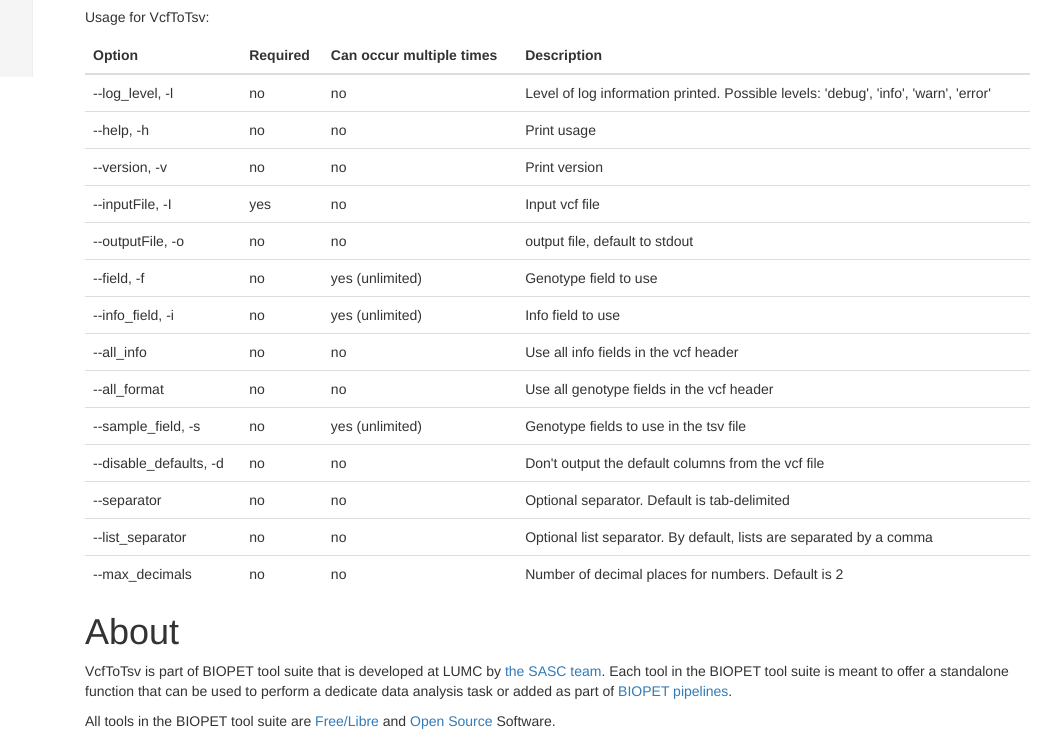
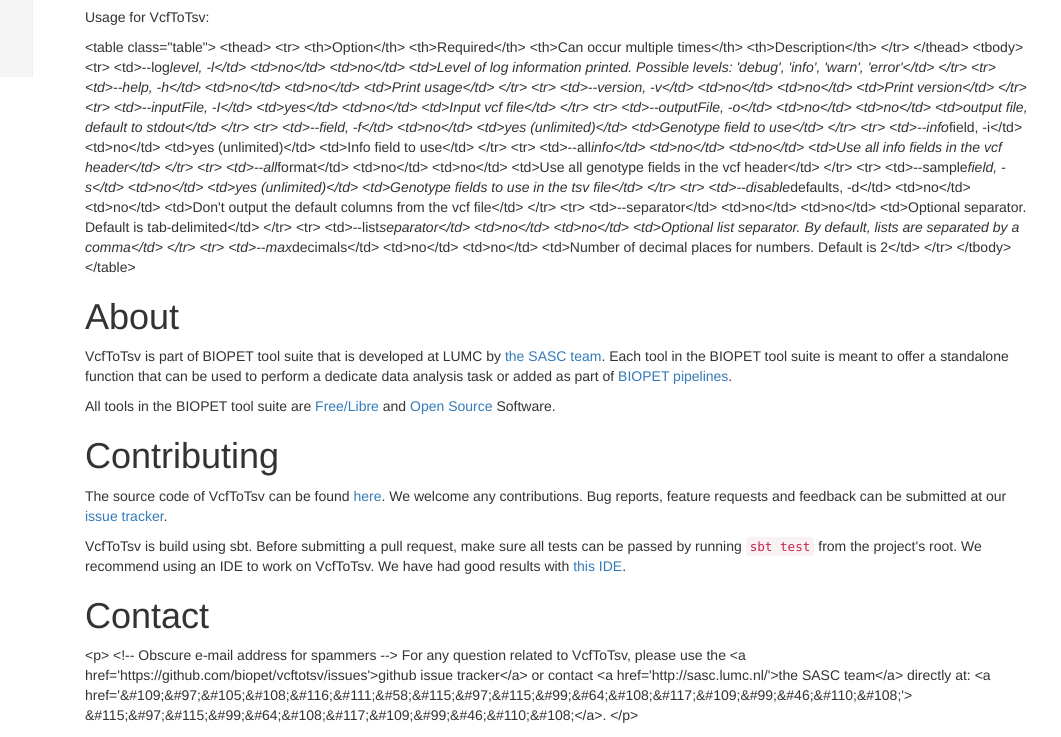
Before and after one commit to biopet/vcftotsv, a plain HTML site: page develop/index.html in a window 1280 px wide. Shown: the part 723-1460 px from the top of the page, without its empty margins (180-1241 px from the left). Drawn offline with nearby package versions, Linux system fonts and the light colour scheme.

Commit message:
updated site

```diff
--- a/develop/index.html
+++ b/develop/index.html
@@ -107,102 +107,102 @@
 
         <h2 id="usage" class="section">Usage</h2>
         <p>Usage for VcfToTsv:</p>
-        <table class="table">
-          <thead>
-            <tr>
-              <th>Option</th>
-              <th>Required</th>
-              <th>Can occur multiple times</th>
-              <th>Description</th>
-            </tr>
-          </thead>
-          <tbody>
-            <tr>
-              <td>--log_level, -l</td>
-              <td>no</td>
-              <td>no</td>
-              <td>Level of log information printed. Possible levels: &#39;debug&#39;, &#39;info&#39;, &#39;warn&#39;, &#39;error&#39;</td>
-            </tr>
-            <tr>
-              <td>--help, -h</td>
-              <td>no</td>
-              <td>no</td>
-              <td>Print usage</td>
-            </tr>
-            <tr>
-              <td>--version, -v</td>
-              <td>no</td>
-              <td>no</td>
-              <td>Print version</td>
-            </tr>
-            <tr>
-              <td>--inputFile, -I</td>
-              <td>yes</td>
-              <td>no</td>
-              <td>Input vcf file</td>
-            </tr>
-            <tr>
-              <td>--outputFile, -o</td>
-              <td>no</td>
-              <td>no</td>
-              <td>output file, default to stdout</td>
-            </tr>
-            <tr>
-              <td>--field, -f</td>
-              <td>no</td>
-              <td>yes (unlimited)</td>
-              <td>Genotype field to use</td>
-            </tr>
-            <tr>
-              <td>--info_field, -i</td>
-              <td>no</td>
-              <td>yes (unlimited)</td>
-              <td>Info field to use</td>
-            </tr>
-            <tr>
-              <td>--all_info</td>
-              <td>no</td>
-              <td>no</td>
-              <td>Use all info fields in the vcf header</td>
-            </tr>
-            <tr>
-              <td>--all_format</td>
-              <td>no</td>
-              <td>no</td>
-              <td>Use all genotype fields in the vcf header</td>
-            </tr>
-            <tr>
-              <td>--sample_field, -s</td>
-              <td>no</td>
-              <td>yes (unlimited)</td>
-              <td>Genotype fields to use in the tsv file</td>
-            </tr>
-            <tr>
-              <td>--disable_defaults, -d</td>
-              <td>no</td>
-              <td>no</td>
-              <td>Don&#39;t output the default columns from the vcf file</td>
-            </tr>
-            <tr>
-              <td>--separator</td>
-              <td>no</td>
-              <td>no</td>
-              <td>Optional separator. Default is tab-delimited</td>
-            </tr>
-            <tr>
-              <td>--list_separator</td>
-              <td>no</td>
-              <td>no</td>
-              <td>Optional list separator. By default, lists are separated by a comma</td>
-            </tr>
-            <tr>
-              <td>--max_decimals</td>
-              <td>no</td>
-              <td>no</td>
-              <td>Number of decimal places for numbers. Default is 2</td>
-            </tr>
-          </tbody>
-        </table>
+        <p>&lt;table class=&quot;table&quot;&gt;
+          &lt;thead&gt;
+            &lt;tr&gt;
+              &lt;th&gt;Option&lt;/th&gt;
+              &lt;th&gt;Required&lt;/th&gt;
+              &lt;th&gt;Can occur multiple times&lt;/th&gt;
+              &lt;th&gt;Description&lt;/th&gt;
+            &lt;/tr&gt;
+          &lt;/thead&gt;
+          &lt;tbody&gt;
+            &lt;tr&gt;
+              &lt;td&gt;--log<em>level, -l&lt;/td&gt;
+              &lt;td&gt;no&lt;/td&gt;
+              &lt;td&gt;no&lt;/td&gt;
+              &lt;td&gt;Level of log information printed. Possible levels: &#39;debug&#39;, &#39;info&#39;, &#39;warn&#39;, &#39;error&#39;&lt;/td&gt;
+            &lt;/tr&gt;
+            &lt;tr&gt;
+              &lt;td&gt;--help, -h&lt;/td&gt;
+              &lt;td&gt;no&lt;/td&gt;
+              &lt;td&gt;no&lt;/td&gt;
+              &lt;td&gt;Print usage&lt;/td&gt;
+            &lt;/tr&gt;
+            &lt;tr&gt;
+              &lt;td&gt;--version, -v&lt;/td&gt;
+              &lt;td&gt;no&lt;/td&gt;
+              &lt;td&gt;no&lt;/td&gt;
+              &lt;td&gt;Print version&lt;/td&gt;
+            &lt;/tr&gt;
+            &lt;tr&gt;
+              &lt;td&gt;--inputFile, -I&lt;/td&gt;
+              &lt;td&gt;yes&lt;/td&gt;
+              &lt;td&gt;no&lt;/td&gt;
+              &lt;td&gt;Input vcf file&lt;/td&gt;
+            &lt;/tr&gt;
+            &lt;tr&gt;
+              &lt;td&gt;--outputFile, -o&lt;/td&gt;
+              &lt;td&gt;no&lt;/td&gt;
+              &lt;td&gt;no&lt;/td&gt;
+              &lt;td&gt;output file, default to stdout&lt;/td&gt;
+            &lt;/tr&gt;
+            &lt;tr&gt;
+              &lt;td&gt;--field, -f&lt;/td&gt;
+              &lt;td&gt;no&lt;/td&gt;
+              &lt;td&gt;yes (unlimited)&lt;/td&gt;
+              &lt;td&gt;Genotype field to use&lt;/td&gt;
+            &lt;/tr&gt;
+            &lt;tr&gt;
+              &lt;td&gt;--info</em>field, -i&lt;/td&gt;
+              &lt;td&gt;no&lt;/td&gt;
+              &lt;td&gt;yes (unlimited)&lt;/td&gt;
+              &lt;td&gt;Info field to use&lt;/td&gt;
+            &lt;/tr&gt;
+            &lt;tr&gt;
+              &lt;td&gt;--all<em>info&lt;/td&gt;
+              &lt;td&gt;no&lt;/td&gt;
+              &lt;td&gt;no&lt;/td&gt;
+              &lt;td&gt;Use all info fields in the vcf header&lt;/td&gt;
+            &lt;/tr&gt;
+            &lt;tr&gt;
+              &lt;td&gt;--all</em>format&lt;/td&gt;
+              &lt;td&gt;no&lt;/td&gt;
+              &lt;td&gt;no&lt;/td&gt;
+              &lt;td&gt;Use all genotype fields in the vcf header&lt;/td&gt;
+            &lt;/tr&gt;
+            &lt;tr&gt;
+              &lt;td&gt;--sample<em>field, -s&lt;/td&gt;
+              &lt;td&gt;no&lt;/td&gt;
+              &lt;td&gt;yes (unlimited)&lt;/td&gt;
+              &lt;td&gt;Genotype fields to use in the tsv file&lt;/td&gt;
+            &lt;/tr&gt;
+            &lt;tr&gt;
+              &lt;td&gt;--disable</em>defaults, -d&lt;/td&gt;
+              &lt;td&gt;no&lt;/td&gt;
+              &lt;td&gt;no&lt;/td&gt;
+              &lt;td&gt;Don&#39;t output the default columns from the vcf file&lt;/td&gt;
+            &lt;/tr&gt;
+            &lt;tr&gt;
+              &lt;td&gt;--separator&lt;/td&gt;
+              &lt;td&gt;no&lt;/td&gt;
+              &lt;td&gt;no&lt;/td&gt;
+              &lt;td&gt;Optional separator. Default is tab-delimited&lt;/td&gt;
+            &lt;/tr&gt;
+            &lt;tr&gt;
+              &lt;td&gt;--list<em>separator&lt;/td&gt;
+              &lt;td&gt;no&lt;/td&gt;
+              &lt;td&gt;no&lt;/td&gt;
+              &lt;td&gt;Optional list separator. By default, lists are separated by a comma&lt;/td&gt;
+            &lt;/tr&gt;
+            &lt;tr&gt;
+              &lt;td&gt;--max</em>decimals&lt;/td&gt;
+              &lt;td&gt;no&lt;/td&gt;
+              &lt;td&gt;no&lt;/td&gt;
+              &lt;td&gt;Number of decimal places for numbers. Default is 2&lt;/td&gt;
+            &lt;/tr&gt;
+          &lt;/tbody&gt;
+        &lt;/table&gt;</p>
 
         <h1 id="about" class="section">About</h1>
         <p>VcfToTsv is part of BIOPET tool suite that is developed at LUMC by <a href="http://sasc.lumc.nl/">the SASC team</a>.
@@ -220,14 +220,14 @@
         good results with <a href="https://www.jetbrains.com/idea/">this IDE</a>.</p>
 
         <h1 id="contact" class="section">Contact</h1>
-        <p>
-          <!-- Obscure e-mail address for spammers -->
+        <p>&lt;p&gt;
+          &lt;!-- Obscure e-mail address for spammers --&gt;
         For any question related to VcfToTsv, please use the
-        <a href='https://github.com/biopet/vcftotsv/issues'>github issue tracker</a>
+        &lt;a href=&#39;https://github.com/biopet/vcftotsv/issues&#39;&gt;github issue tracker&lt;/a&gt;
         or contact
-         <a href='http://sasc.lumc.nl/'>the SASC team</a> directly at: <a href='&#109;&#97;&#105;&#108;&#116;&#111;&#58;&#115;&#97;&#115;&#99;&#64;&#108;&#117;&#109;&#99;&#46;&#110;&#108;'>
-        &#115;&#97;&#115;&#99;&#64;&#108;&#117;&#109;&#99;&#46;&#110;&#108;</a>.
-        </p>
+         &lt;a href=&#39;http://sasc.lumc.nl/&#39;&gt;the SASC team&lt;/a&gt; directly at: &lt;a href=&#39;&amp;#109;&amp;#97;&amp;#105;&amp;#108;&amp;#116;&amp;#111;&amp;#58;&amp;#115;&amp;#97;&amp;#115;&amp;#99;&amp;#64;&amp;#108;&amp;#117;&amp;#109;&amp;#99;&amp;#46;&amp;#110;&amp;#108;&#39;&gt;
+        &amp;#115;&amp;#97;&amp;#115;&amp;#99;&amp;#64;&amp;#108;&amp;#117;&amp;#109;&amp;#99;&amp;#46;&amp;#110;&amp;#108;&lt;/a&gt;.
+        &lt;/p&gt;</p>
 
       </div>
     </div>
```
